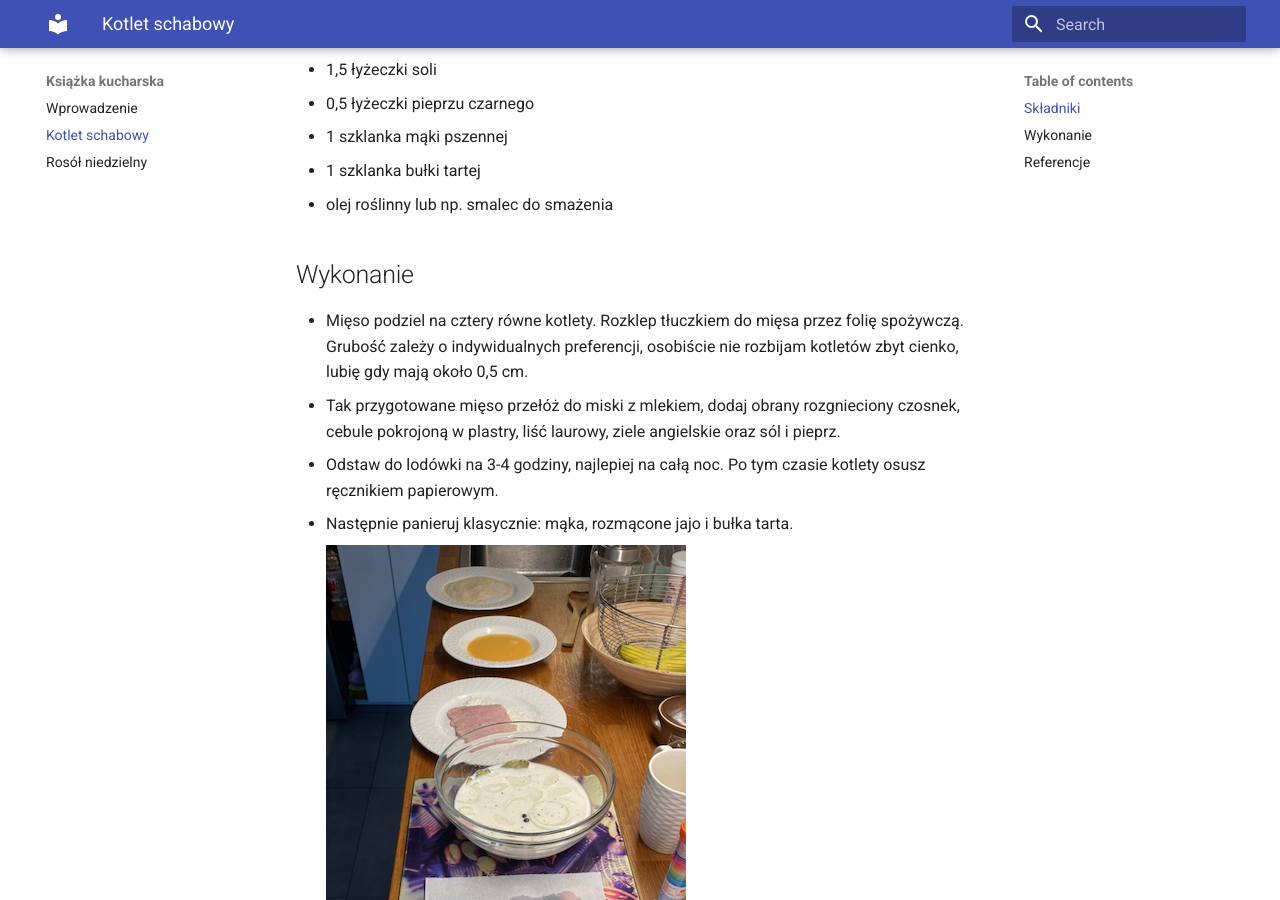
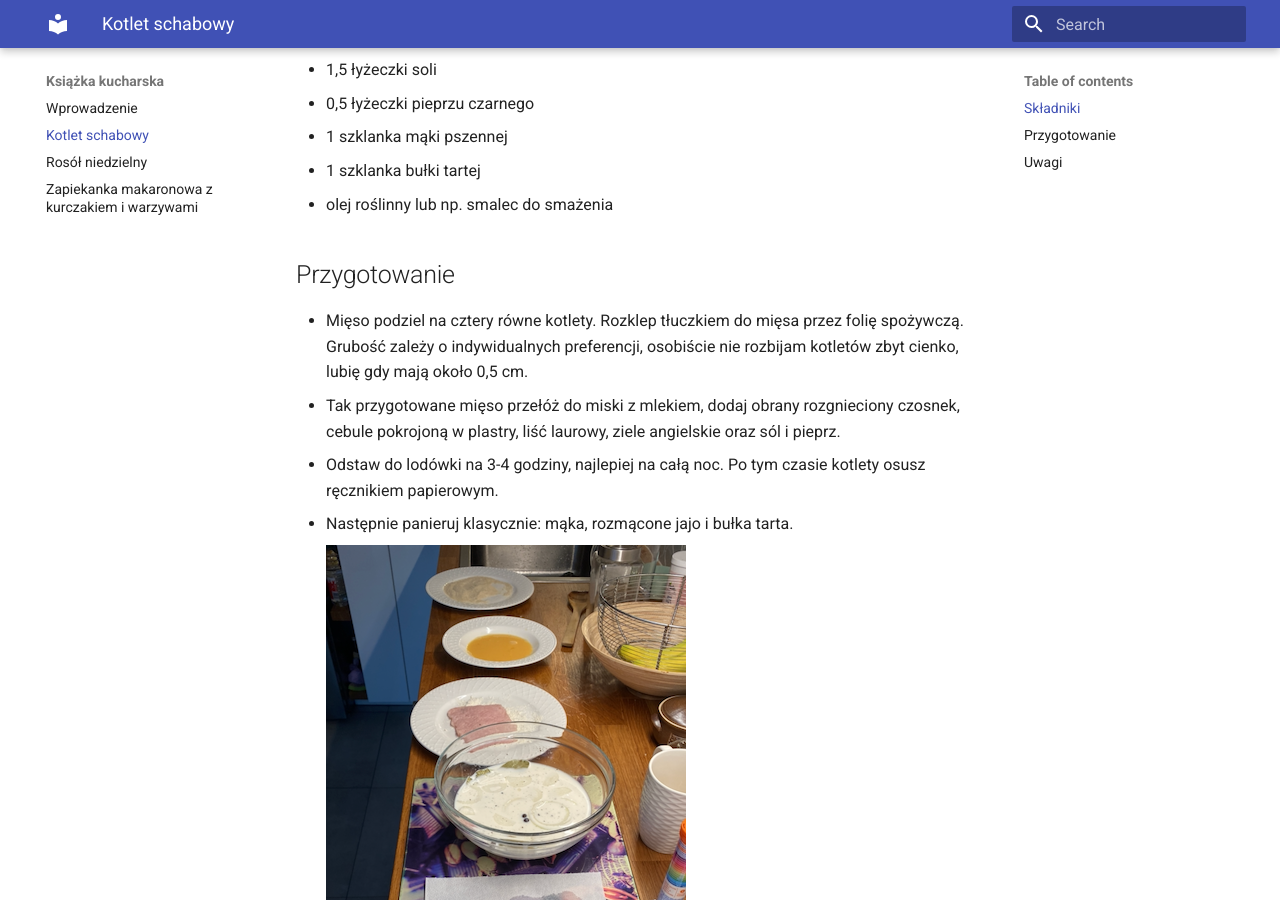
Before and after one commit to danielpacak/cookbook, an MkDocs documentation site: the page built from docs/kotlet-schabowy.md, in a window 1280 px wide and 900 px high, scrolled down 375 px. Built offline with MkDocs 1.6.1 and Material for MkDocs 9.7.7, drawn with Linux system fonts in a browser that asks for light colours.

Commit message:
przepisy: zapiekanka makaronowa z kurczakiem i warzywami
Signed-off-by: Daniel Pacak <1322923+danielpacak@users.noreply.github.com>

```diff
--- a/docs/kotlet-schabowy.md
+++ b/docs/kotlet-schabowy.md
@@ -14,7 +14,7 @@
 * 1 szklanka bułki tartej
 * olej roślinny lub np. smalec do smażenia
 
-## Wykonanie
+## Przygotowanie
 
 * Mięso podziel na cztery równe kotlety. Rozklep tłuczkiem do mięsa przez folię
   spożywczą. Grubość zależy o indywidualnych preferencji, osobiście nie rozbijam
@@ -34,6 +34,6 @@
 
     ![Smażenie](kotlet-schabowy-smazenie.png)
 
-## Referencje
+## Uwagi
 
 1. [Kuroń J., Perfekcyjny kotlet schabowy, kuron.com.pl](https://kuron.com.pl/artykuly/przepisy/dania-glowne/perfekcyjny-kotlet-schabowy/)
--- a/docs/rosol-niedzielny.md
+++ b/docs/rosol-niedzielny.md
@@ -21,7 +21,7 @@
   porcje, ale zdarza mi sie także używać porcii rosołowej); jeśli wolisz
   mocniejszy smak - dodaj kawalek wołowiny, gęsi, indyka, perlicy, królika
 
-## Wykonanie
+## Przygotowanie
 
 1. Do dużego garnka włóż umyte i podzielone mięso, obrane i prekrojone na pół
    warzywa.
--- a/mkdocs.yml
+++ b/mkdocs.yml
@@ -3,3 +3,5 @@ site_description: Książka objaśniająca sposób przygotowania poszczególnych
 site_url: https://danielpacak.github.io/cookbook
 theme:
   name: material
+markdown_extensions:
+  - footnotes
```
Also changed, not shown: docs/zapiekanka-makaronowa-z-kurczakiem-i-warzywami.md (added, +40 -0 lines).
